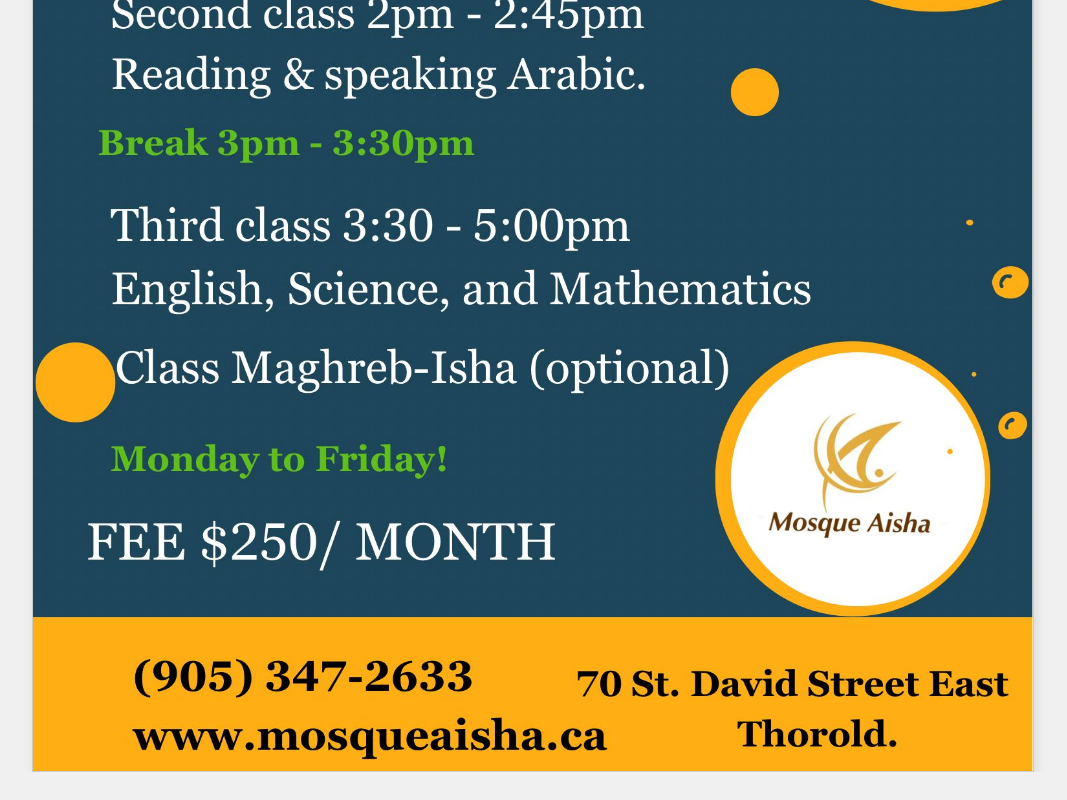
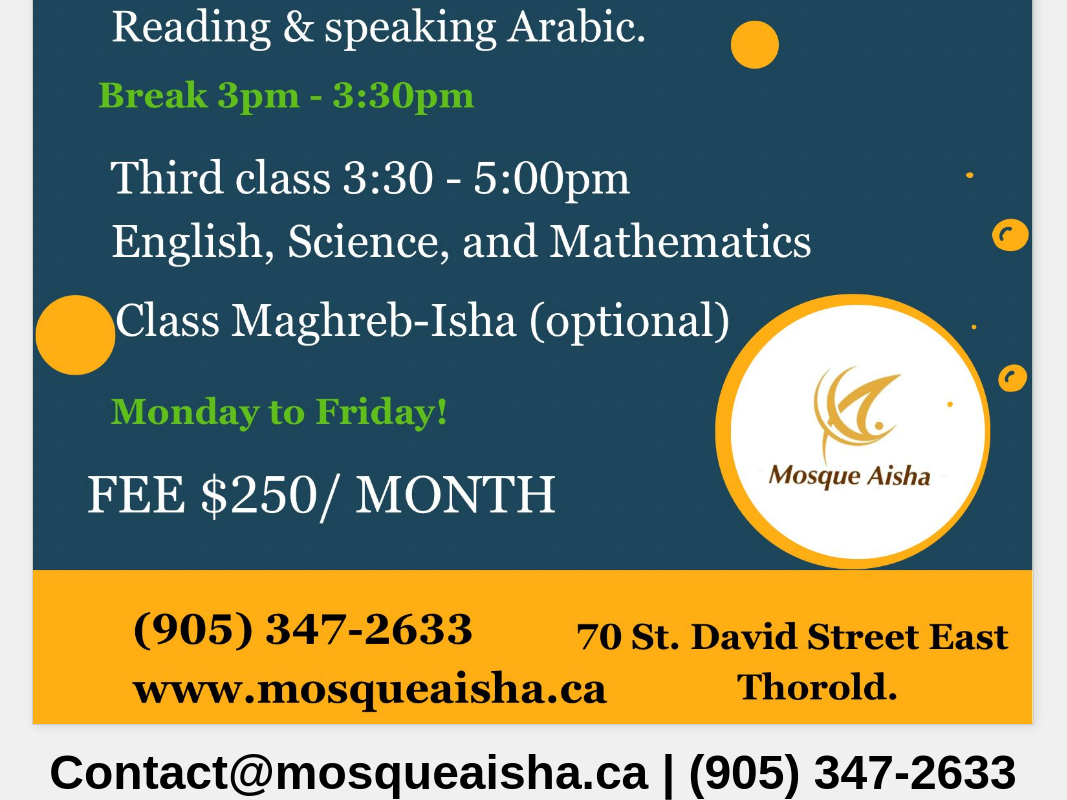
Before and after one commit to Amasud5550/mosque-aisha-display, a plain HTML site: page index.html in a window 1280 px wide. Shown: the part 470-1270 px from the top of the page, without its empty margins (107-1174 px from the left). Before the commit the page ends 1242 px from the top, so only its background shows below. Drawn offline with Linux system fonts and the light colour scheme.

Commit message:
Update index.html

```diff
--- a/index.html
+++ b/index.html
@@ -35,6 +35,10 @@
             border: 1px solid #ccc;
             box-shadow: 2px 2px 10px rgba(0,0,0,0.1);
         }
+         .contact {
+            font-size: 48px;
+            font-weight: bold;
+            margin: 20px 0;
     </style>
 </head>
 <body>
@@ -44,6 +48,7 @@
 <div class="date" id="currentDate"></div>
 <div class="time" id="currentTime"></div>
 <img src="main-image.jpeg" alt="Mosque Aisha" class="image">
+<div class="contact">Contact@mosqueaisha.ca | (905) 347-2633 </div>
 
 <script>
     function updateTimeAndDate() {
```
